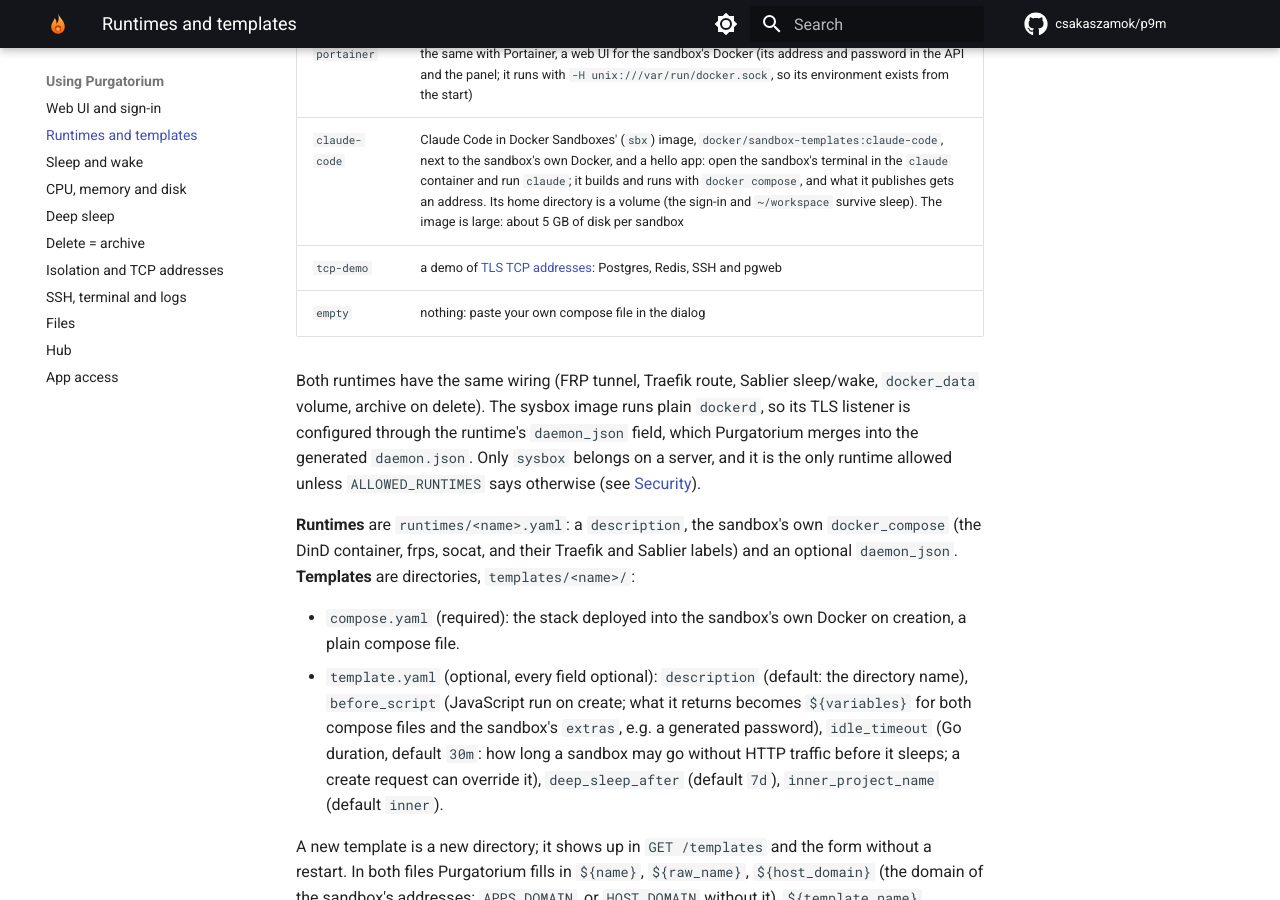
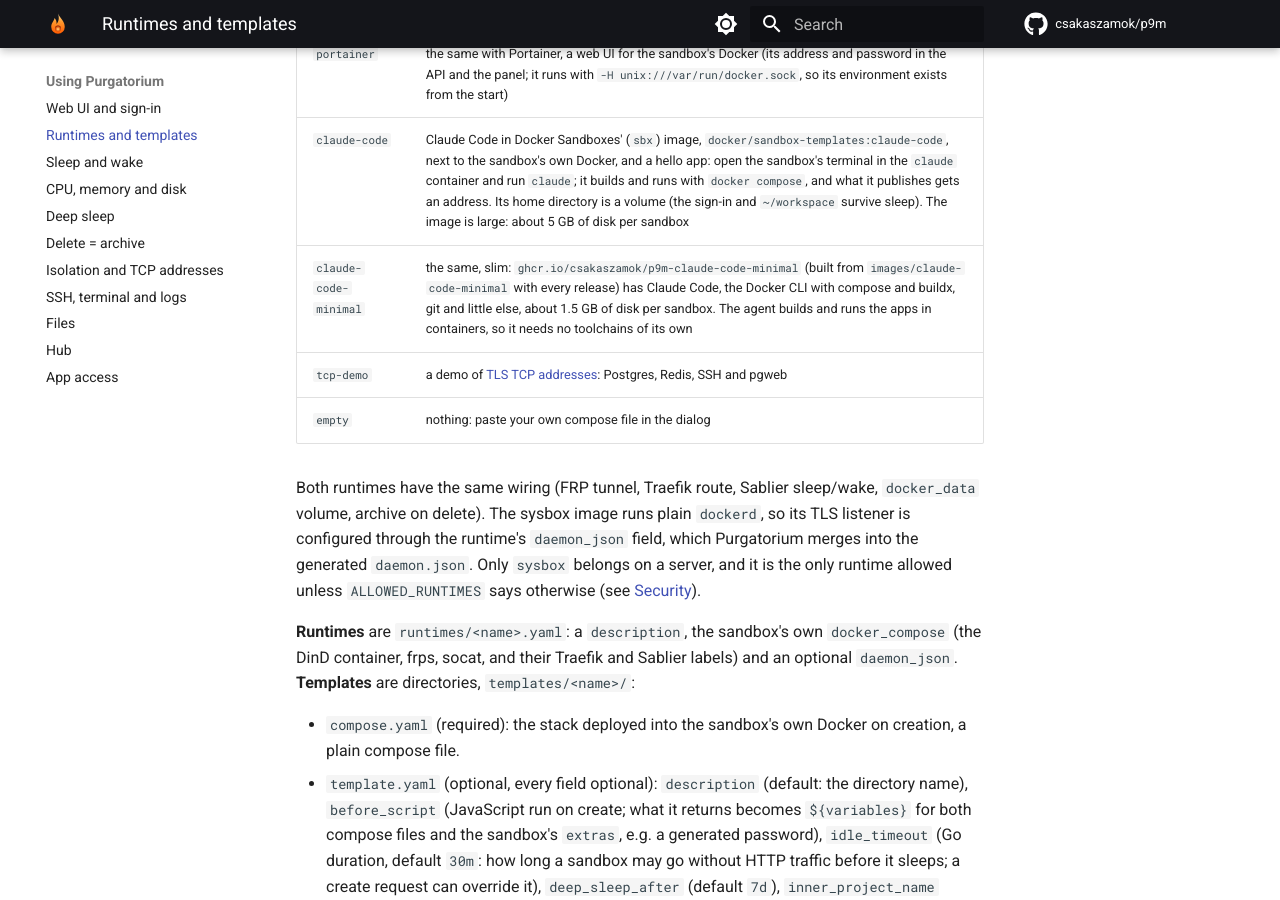
Before and after one commit to csakaszamok/p7y, an MkDocs documentation site: the page built from docs/runtimes-templates.md, in a window 1280 px wide and 900 px high, scrolled down 626 px. Built offline with MkDocs 1.6.1 and Material for MkDocs 9.7.7, drawn with Linux system fonts in a browser that asks for light colours; comment, search, counter and statistics services are not loaded; the version menu is left out.

Commit message:
A claude-code-minimal template, with a slim image of our own built with every release
Co-Authored-By: Claude Opus 5.5 <noreply@anthropic.com>

```diff
--- a/docs/runtimes-templates.md
+++ b/docs/runtimes-templates.md
@@ -12,6 +12,7 @@ A sandbox is a **runtime** (how it runs) plus a **template** (what runs inside),
 | `starter` (default) | a hello app; deploy yours with `docker`, SSH or an agent |
 | `portainer` | the same with Portainer, a web UI for the sandbox's Docker (its address and password in the API and the panel; it runs with `-H unix:///var/run/docker.sock`, so its environment exists from the start) |
 | `claude-code` | Claude Code in Docker Sandboxes' (`sbx`) image, `docker/sandbox-templates:claude-code`, next to the sandbox's own Docker, and a hello app: open the sandbox's terminal in the `claude` container and run `claude`; it builds and runs with `docker compose`, and what it publishes gets an address. Its home directory is a volume (the sign-in and `~/workspace` survive sleep). The image is large: about 5 GB of disk per sandbox |
+| `claude-code-minimal` | the same, slim: `ghcr.io/csakaszamok/p9m-claude-code-minimal` (built from `images/claude-code-minimal` with every release) has Claude Code, the Docker CLI with compose and buildx, git and little else, about 1.5 GB of disk per sandbox. The agent builds and runs the apps in containers, so it needs no toolchains of its own |
 | `tcp-demo` | a demo of [TLS TCP addresses](networking.md#tls-tcp-addresses): Postgres, Redis, SSH and pgweb |
 | `empty` | nothing: paste your own compose file in the dialog |
 
```
Also changed, not shown: CHANGELOG.md (+4 -0 lines), 6 other files.
